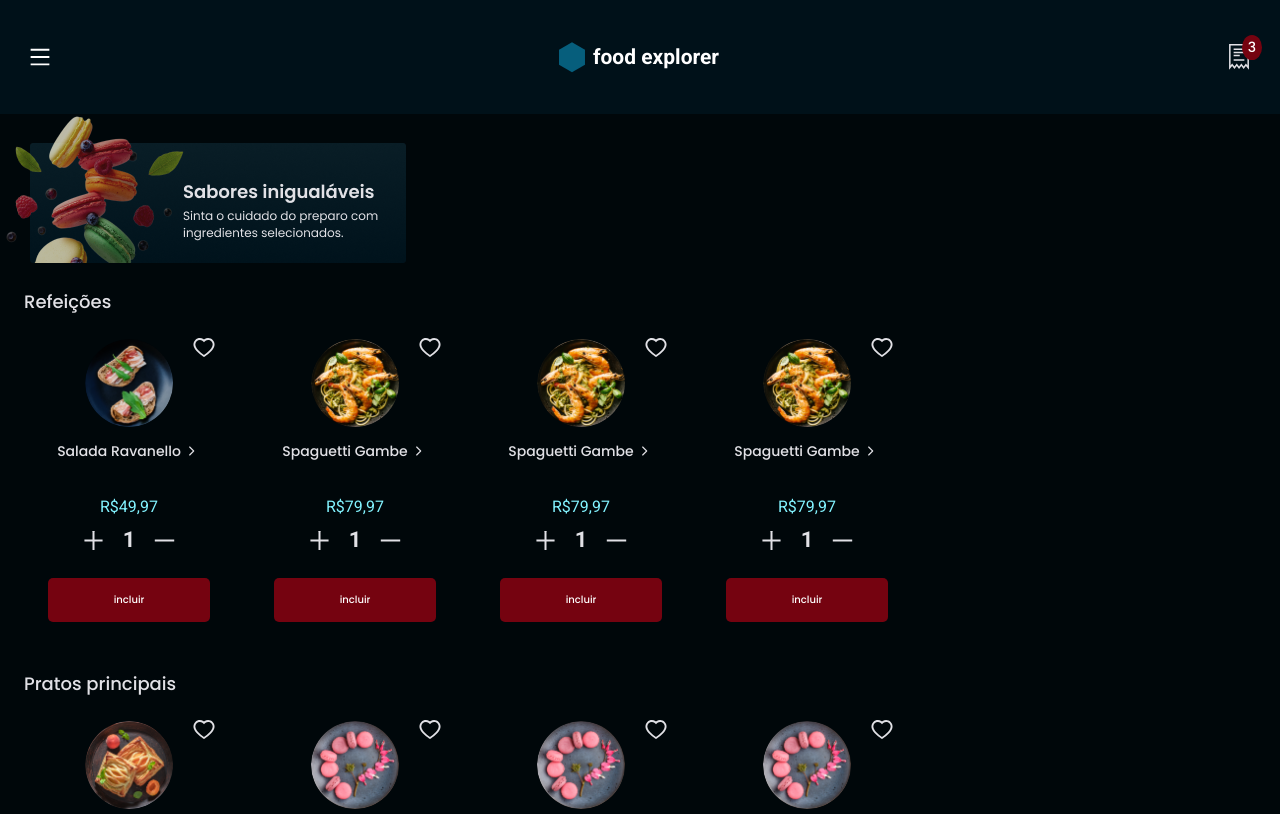
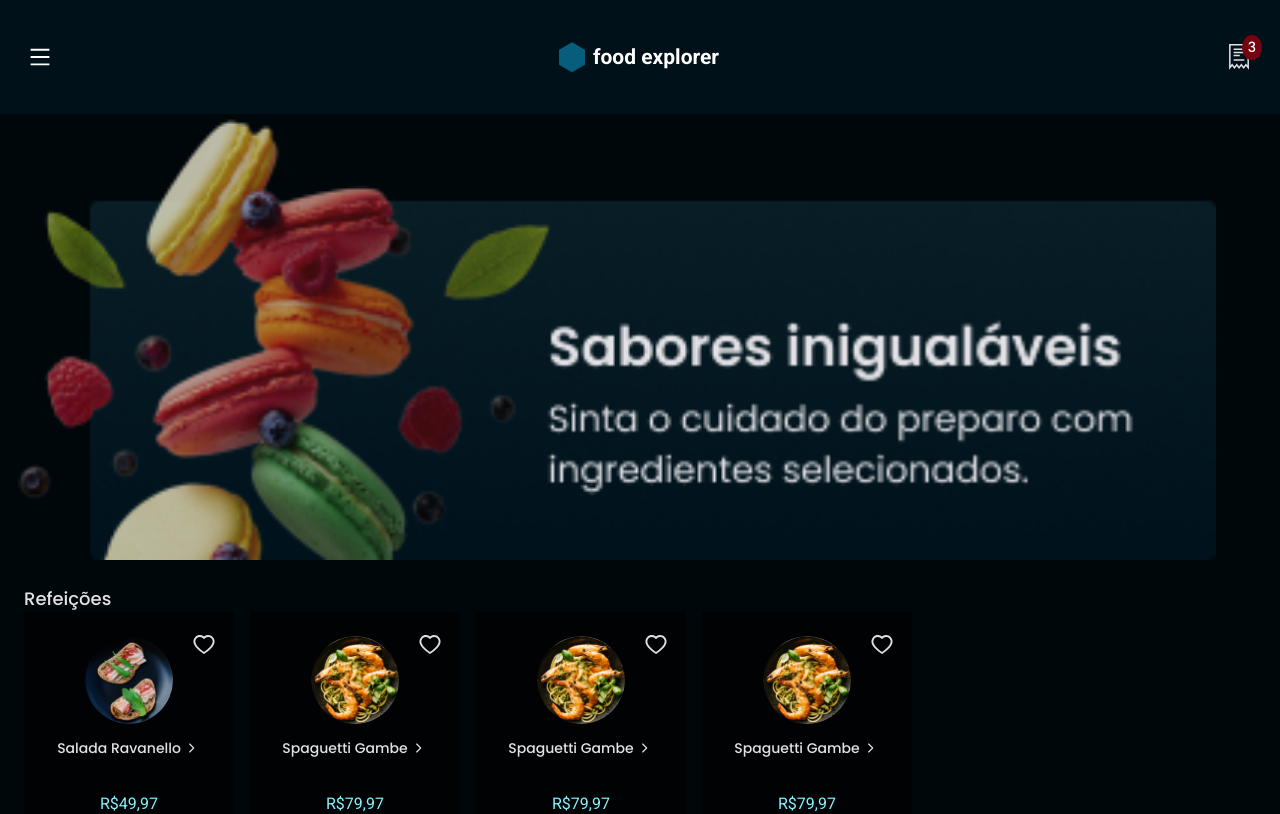
Before and after one commit to gabriel-vitebo/food-explorer, a React (Vite) app: page / in a window 1280 px wide. Shown: the top 814 px of the page. Built offline with nearby package versions, Linux system fonts and the light colour scheme.

Commit message:
refactoring the images

```diff
--- a/src/components/Card/styles.js
+++ b/src/components/Card/styles.js
@@ -7,6 +7,7 @@ export const Container = styled.div`
   width: 21rem;
   position: relative;
   padding: 2.4rem;
+  background-color: ${({ theme }) => theme.COLORS.dark300};
 
   > svg {
     width: 100%;
--- a/src/pages/Details/index.jsx
+++ b/src/pages/Details/index.jsx
@@ -3,7 +3,6 @@ import { RxCaretLeft } from "react-icons/rx"
 import { TfiReceipt } from "react-icons/tfi"
 import { Header } from "../../components/Header"
 import { Button } from "../../components/Button"
-import { FoodImage } from "../../components/FoodImage"
 import { Ingredients } from "../../components/Ingredients"
 import { Amount } from "../../components/Amount"
 import { ButtonBg } from "../../components/ButtonBg"
@@ -18,7 +17,7 @@ export function Details() {
           <div className="buttonBack">
             <Button icon={RxCaretLeft} title={"voltar"} />
           </div>
-          <FoodImage image={"/src/assets/Mask group-1.png"} />
+          <img src="/src/assets/Mask group-1.png" alt="" />
           <h1>Salada Ravanello</h1>
           <p>
             Rabanetes, folhas verdes e molho agridoce salpicados com gergelim.
--- a/src/pages/Details/styles.js
+++ b/src/pages/Details/styles.js
@@ -31,6 +31,7 @@ export const Content = styled.div`
 
   > img {
     width: 26.4rem;
+    margin: 0 auto;
   }
 
   > h1 {
--- a/src/pages/Home/index.jsx
+++ b/src/pages/Home/index.jsx
@@ -1,4 +1,4 @@
-import { Container, Content } from "./styles"
+import { Container } from "./styles"
 
 import { Header } from "../../components/Header"
 import { Category } from "../../components/Category"
@@ -11,7 +11,6 @@ export function Home() {
       <div className="brand">
         <img src="/src/assets/brend.png" alt="" />
       </div>
-      <Content>
       <Category title={"Refeições"}>
         <Card
           name={"Salada Ravanello"}
@@ -78,7 +77,6 @@ export function Home() {
           image={"/src/assets/Mask group-6.png"}
         />
       </Category>
-      </Content>
       <Footer />
     </Container>
   )
--- a/src/pages/Home/styles.js
+++ b/src/pages/Home/styles.js
@@ -3,6 +3,12 @@ import styled from "styled-components"
 export const Container = styled.div`
   width: 100%;
   height: auto;
+
+  > .brand {
+    width: 95%;
+
+    img {
+      width: 100%;
+    }
+  }
 `
-
-export const Content = styled.div``
```
Also changed, not shown: src/components/FoodImage/index.jsx (deleted, +0 -9 lines), src/components/FoodImage/styles.js (deleted, +0 -10 lines). Lines whose indentation alone changed are shown as unchanged.
